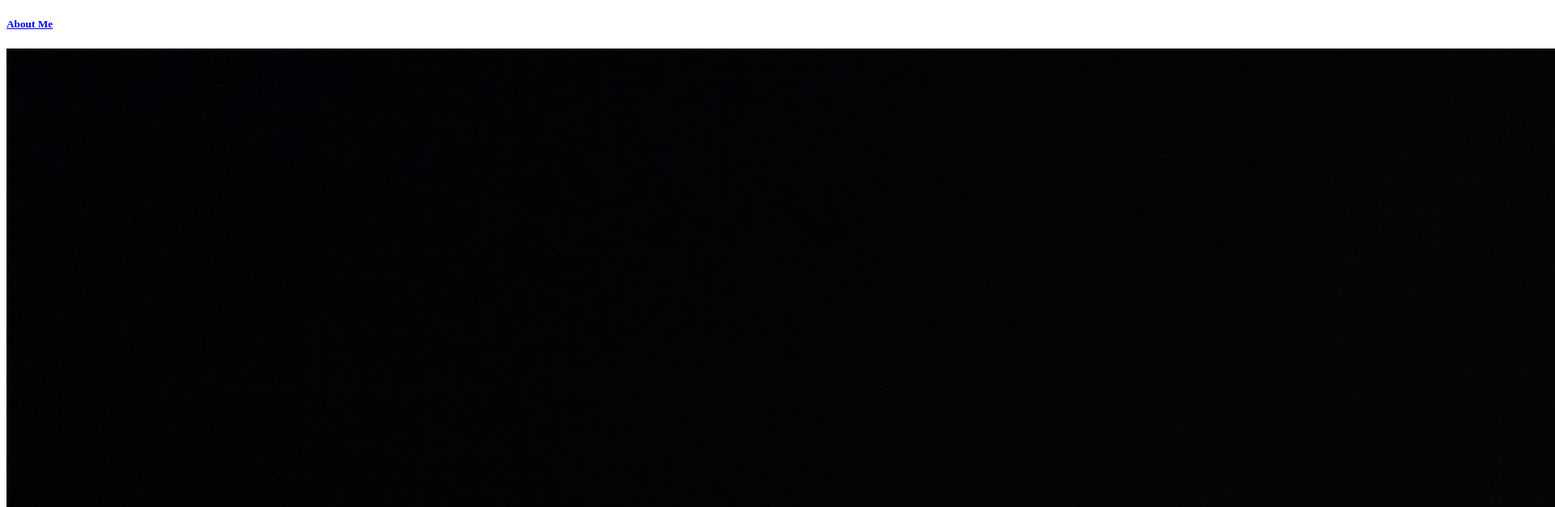
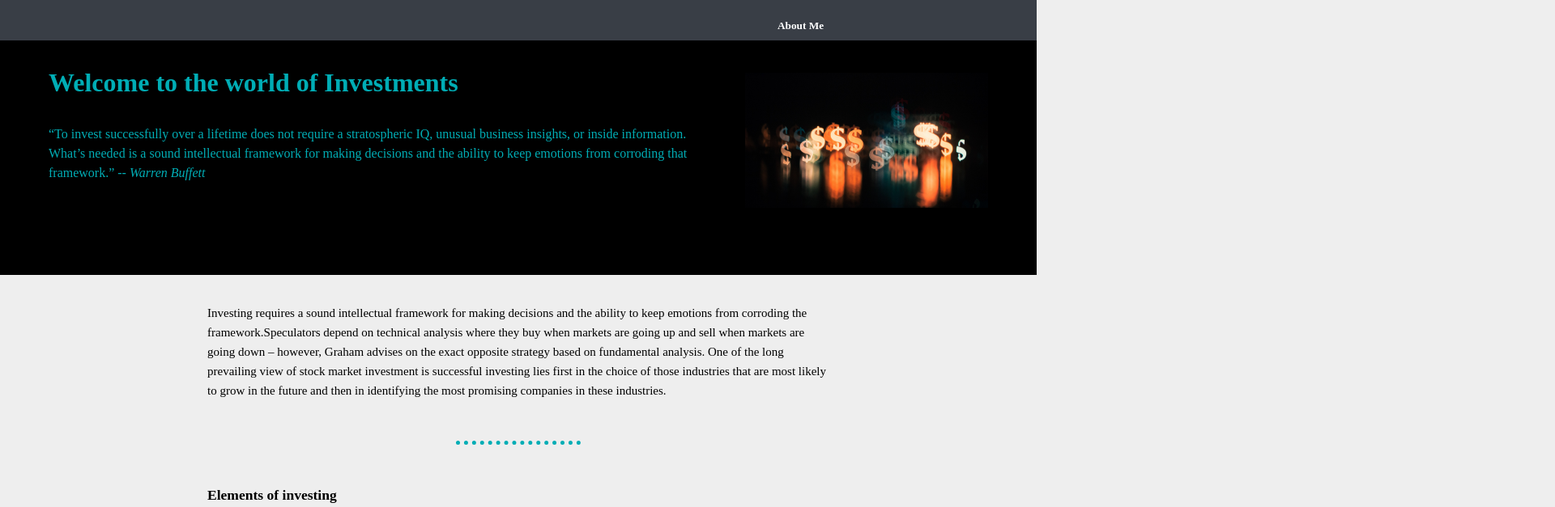
Before and after one commit to PrabeenGhadia/Investment-Principles, a plain HTML site: page index.html in a window 1280 px wide. Shown: the top 627 px of the page at 81% size, 1920 px wide, since content can reach past the window. Drawn offline with Linux system fonts and the light colour scheme; the site is published under a folder, as on GitHub Pages, so addresses that start at the root find nothing.

Commit message:
Update index.html

```diff
--- a/index.html
+++ b/index.html
@@ -7,7 +7,7 @@
   <meta name="description" content="The best financial advise for long term personal investment">
   <meta name="author" content="P. Ghadia">
   <title>Investment Principles</title>
-  <link rel="stylesheet" href="/CSS/styles.css">
+  <link rel="stylesheet" type= "text/css" href="CSS/styles.css">
   <link rel="icon" href="favicon.ico">
 
 </head>
```
